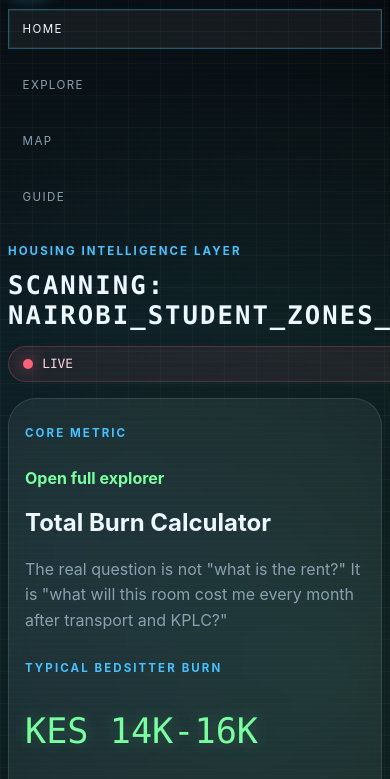
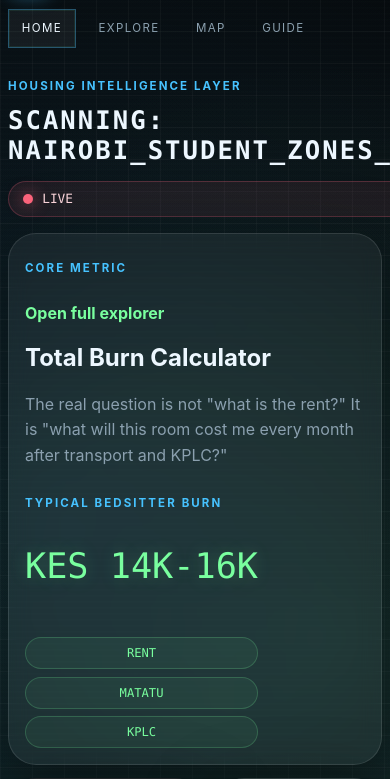
Before and after one commit to 4068-Tiffany/KejaHaunt, a website: page index.html in a window 390 px wide. Shown: the part 65-844 px from the top of the page. Drawn offline with Linux system fonts and the light colour scheme.

Commit message:
panel change

```diff
--- a/styles.css
+++ b/styles.css
@@ -1432,14 +1432,28 @@ input[type="range"] {
   }
 
   .site-header,
-  .site-nav,
   .stat-row,
   .mini-stat-grid {
     grid-template-columns: 1fr;
   }
 
   .site-nav {
-    grid-auto-flow: row;
+    display: flex;
+    flex-wrap: nowrap;
+    gap: 0.55rem;
+    overflow-x: auto;
+    padding-bottom: 0.25rem;
+    scrollbar-width: none;
+    -ms-overflow-style: none;
+  }
+
+  .site-nav::-webkit-scrollbar {
+    display: none;
+  }
+
+  .site-nav a {
+    white-space: nowrap;
+    flex: 0 0 auto;
   }
 
   .page-intro {
@@ -1573,7 +1587,7 @@ input[type="range"] {
   }
 
   .site-nav a {
-    padding: 0.75rem 0.85rem;
+    padding: 0.72rem 0.8rem;
     font-size: 0.72rem;
   }
 
```
